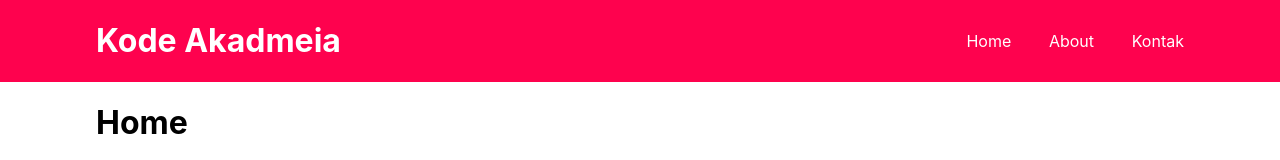
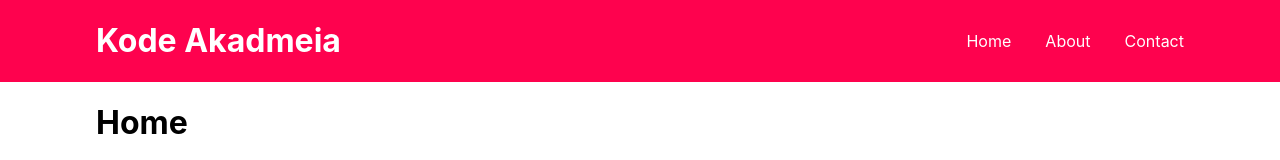
Before and after one commit to Prayugo24/udemy_react_router_node, a React (Create React App) app: page / in a window 1280 px wide. Shown: the top 160 px of the page. Built offline with nearby package versions, Linux system fonts and the light colour scheme.

Commit message:
penambahan link di navbar

```diff
--- a/src/assets/css/navbar.css
+++ b/src/assets/css/navbar.css
@@ -13,3 +13,8 @@
     justify-content: space-between;
     width: 20%;
 }
+
+.link {
+    text-decoration: none;
+    color: #fff;
+}
--- a/src/components/Navbar.js
+++ b/src/components/Navbar.js
@@ -1,14 +1,15 @@
 import React from "react";
 import '../assets/css/navbar.css'
+import { Link } from 'react-router-dom'
 
 const Navbar = () => {
     return(
         <div className="nav">
             <h1>Kode Akadmeia</h1>
             <ul className="myUl">
-                <li>Home</li>
-                <li>About</li>
-                <li>Kontak</li>
+                <li><Link to="/" className="link">Home</Link></li>
+                <li><Link to="/about" className="link">About</Link></li>
+                <li><Link to="/contact" className="link">Contact</Link></li>
             </ul>
         </div>
     )
```
